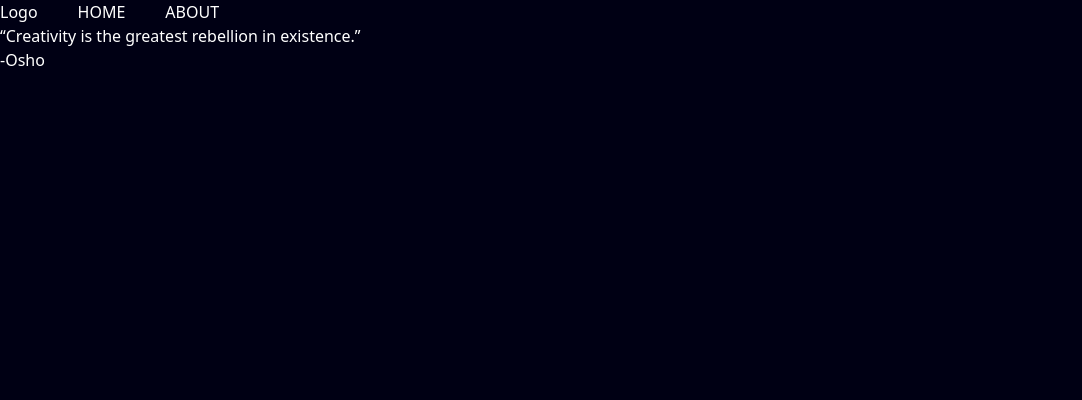
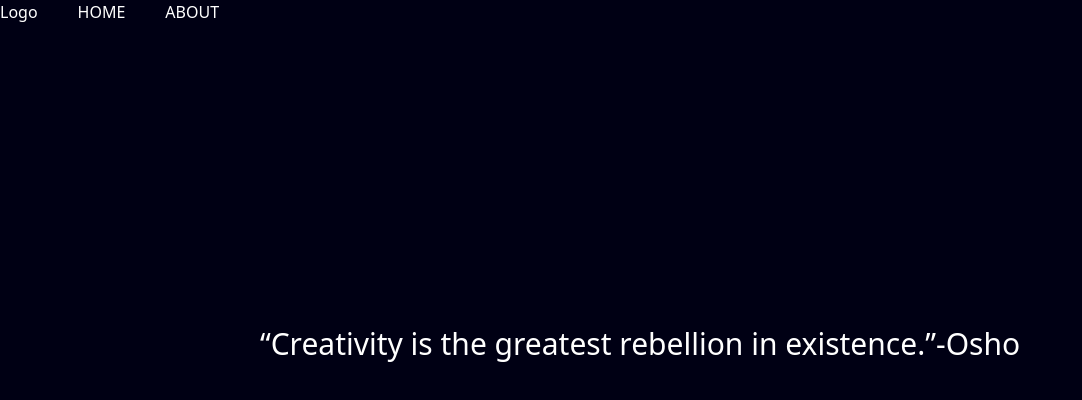
Before and after one commit to ohyajk/Math-Magicians, a React (Create React App) app: page /quote in a window 1280 px wide. Shown: the top 400 px of the page, without its empty margins (0-1082 px from the left). Built offline with nearby package versions, Linux system fonts and the light colour scheme.

Commit message:
Add style in quotes

```diff
--- a/src/Pages/QuotePage.jsx
+++ b/src/Pages/QuotePage.jsx
@@ -1,5 +1,5 @@
 const QuotePage = () => (
-  <div>
+  <div className="flex h-[80vh] justify-center items-center text-3xl">
     <blockquote>
       “Creativity is the greatest rebellion in existence.”
     </blockquote>
```
